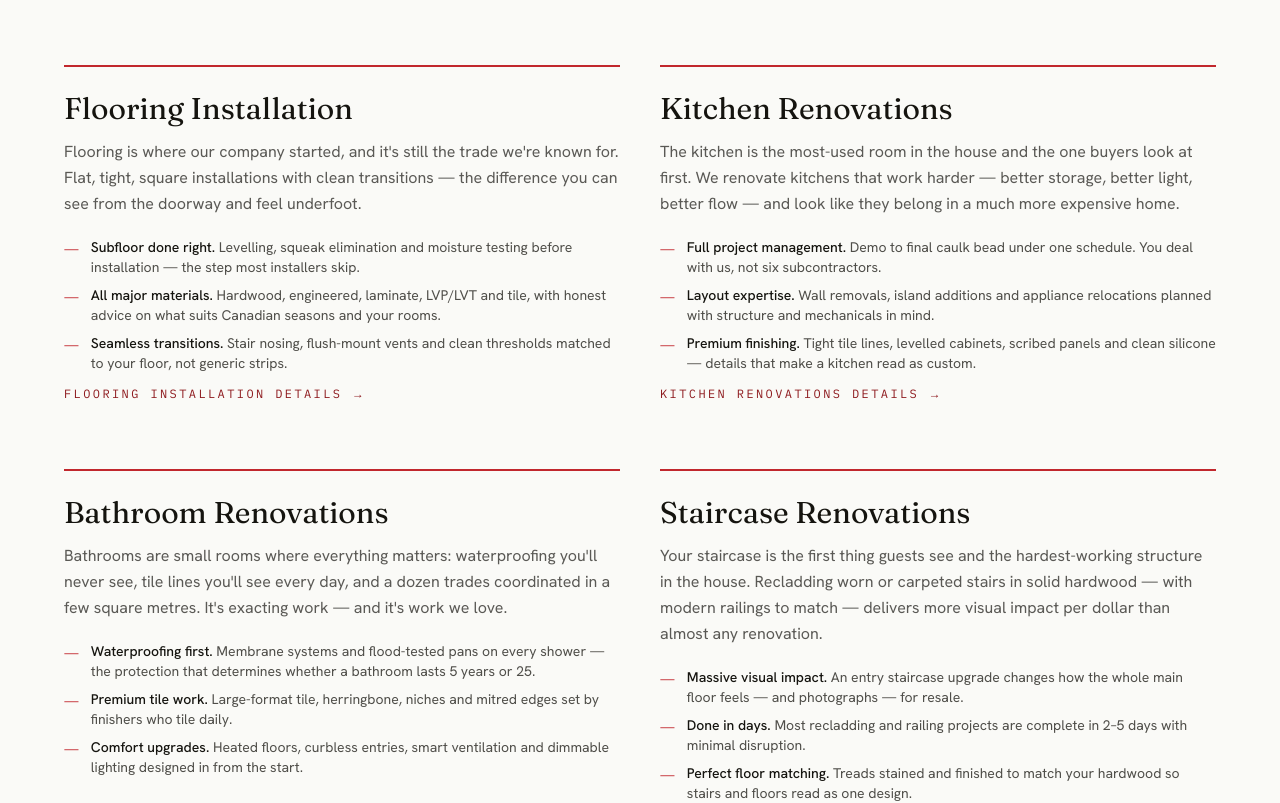
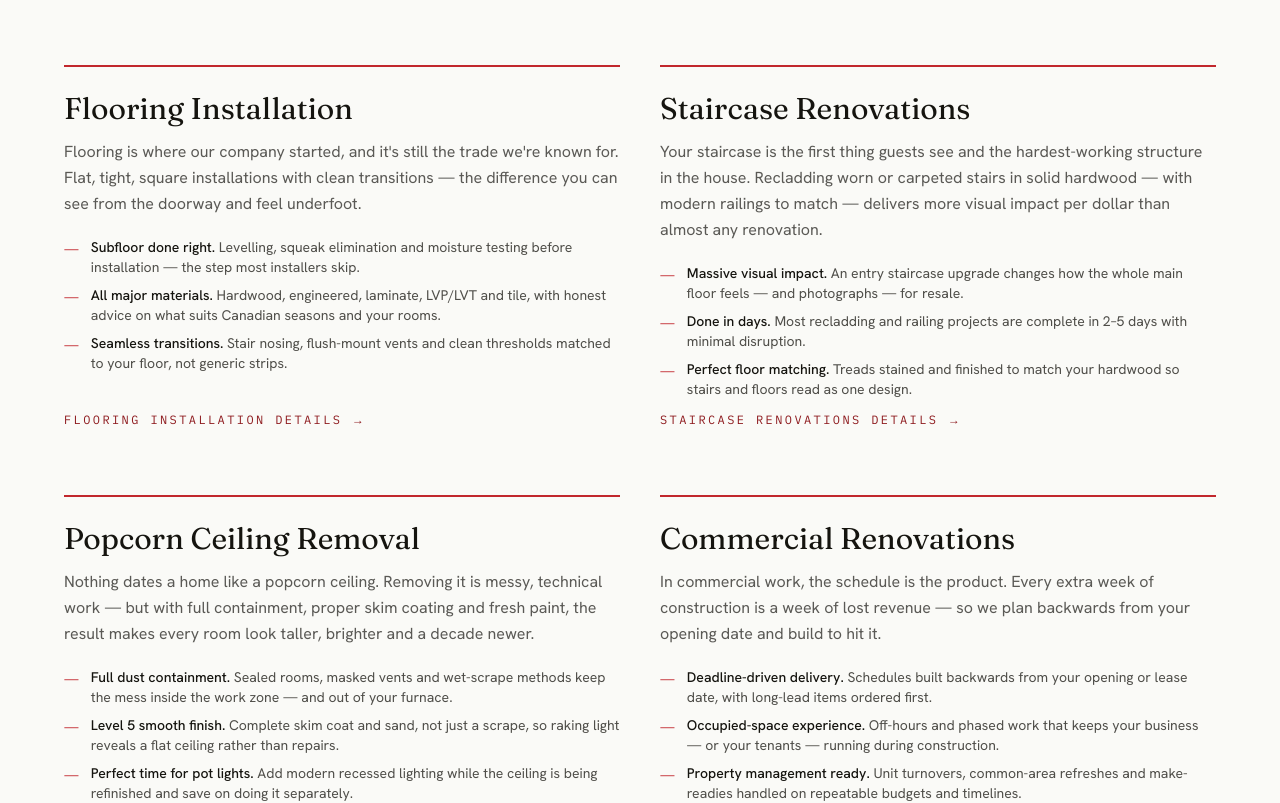
Before and after one commit to DDbuilds/D-D-Builds, a Next.js app: page /services in a window 1280 px wide. Shown: the part 960-1763 px from the top of the page. Built offline with nearby package versions, Linux system fonts and the light colour scheme; no server answers.

Commit message:
Update services.ts

```diff
--- a/content/services.ts
+++ b/content/services.ts
@@ -237,152 +237,6 @@ export const services: Service[] = [
     ],
   },
   {
-    slug: "kitchen-renovations",
-    name: "Kitchen Renovations",
-    short:
-      "From cabinet refacing to full gut renovations — kitchens designed for how your family actually cooks and lives.",
-    metaTitle: "Kitchen Renovation Toronto | Custom Kitchens | D&D Builds",
-    metaDescription:
-      "Kitchen renovations in Toronto and the GTA. Full gut renovations, layout changes, cabinetry, countertops, tile and lighting — managed by one accountable team.",
-    intro:
-      "The kitchen is the most-used room in the house and the one buyers look at first. We renovate kitchens that work harder — better storage, better light, better flow — and look like they belong in a much more expensive home.",
-    description: [
-      "A kitchen renovation touches nearly every trade: demolition, plumbing, electrical, drywall, cabinetry, counters, tile, flooring and paint. Coordinating those trades is where most kitchen projects go sideways. Because we manage all of it, your kitchen comes together in weeks, not months — in the right order, without gaps where nothing happens.",
-      "We work with your designer or help you plan the layout ourselves, including opening walls for islands and pass-throughs, relocating plumbing and gas, and lighting plans that layer task, ambient and accent light.",
-    ],
-    benefits: [
-      {
-        title: "Full project management",
-        text: "Demo to final caulk bead under one schedule. You deal with us, not six subcontractors.",
-      },
-      {
-        title: "Layout expertise",
-        text: "Wall removals, island additions and appliance relocations planned with structure and mechanicals in mind.",
-      },
-      {
-        title: "Premium finishing",
-        text: "Tight tile lines, levelled cabinets, scribed panels and clean silicone — details that make a kitchen read as custom.",
-      },
-      {
-        title: "Realistic timelines",
-        text: "Materials ordered before demo so your family isn't living without a kitchen waiting on a backordered sink.",
-      },
-    ],
-    process: [
-      {
-        title: "Consultation",
-        text: "We review your space and wish list, discuss layout options, and align on a realistic budget range.",
-      },
-      {
-        title: "Design & selections",
-        text: "Layout finalized; cabinets, counters, tile and fixtures selected and ordered with lead times confirmed.",
-      },
-      {
-        title: "Demolition & rough-in",
-        text: "Protected demo, then plumbing, electrical and structural changes with permits where required.",
-      },
-      {
-        title: "Install",
-        text: "Drywall, flooring, cabinetry, counter templating and install, backsplash, lighting and paint in sequence.",
-      },
-      {
-        title: "Punch list & handover",
-        text: "Hardware adjusted, everything tested, site cleaned — then you cook the first meal.",
-      },
-    ],
-    faq: [
-      {
-        q: "How long is a kitchen renovation?",
-        a: "A finishes-only refresh runs 2–3 weeks. A full gut with layout changes typically takes 5–8 weeks on site, plus material lead time before we start — which is why we order everything first.",
-      },
-      {
-        q: "Can you remove the wall between my kitchen and living room?",
-        a: "Usually yes. We assess whether the wall is load-bearing, design the beam with an engineer when needed, and handle the permit so the open-concept change is done safely and legally.",
-      },
-      {
-        q: "Do you supply cabinets and counters?",
-        a: "We work both ways — install product you've purchased, or source cabinetry and stone through our trade suppliers, often below retail.",
-      },
-      {
-        q: "Will I be without a kitchen the whole time?",
-        a: "We help you set up a temporary kitchen station and sequence the work to restore your sink and appliances as early as possible.",
-      },
-    ],
-  },
-  {
-    slug: "bathroom-renovations",
-    name: "Bathroom Renovations",
-    short:
-      "Waterproofed properly, tiled beautifully — powder rooms to spa-grade ensuites, done in weeks not months.",
-    metaTitle: "Bathroom Renovation Toronto | Bathroom Remodeling | D&D Builds",
-    metaDescription:
-      "Bathroom renovations in Toronto and the GTA. Full-gut bathroom remodels with proper waterproofing, custom showers, heated floors and premium tile work.",
-    intro:
-      "Bathrooms are small rooms where everything matters: waterproofing you'll never see, tile lines you'll see every day, and a dozen trades coordinated in a few square metres. It's exacting work — and it's work we love.",
-    description: [
-      "Every D&D Builds bathroom starts behind the walls: modern waterproofing membranes, properly sloped shower bases, correct venting and solid blocking for grab bars and glass. Then comes the part you see — tile laid level and symmetrical, vanities scribed to walls, glass measured tight, and lighting that's actually flattering.",
-      "We build powder rooms, family bathrooms, basement bathrooms and full primary ensuites with curbless showers, heated floors, freestanding tubs and custom niches. Most full renovations are complete in two to three weeks.",
-    ],
-    benefits: [
-      {
-        title: "Waterproofing first",
-        text: "Membrane systems and flood-tested pans on every shower — the protection that determines whether a bathroom lasts 5 years or 25.",
-      },
-      {
-        title: "Premium tile work",
-        text: "Large-format tile, herringbone, niches and mitred edges set by finishers who tile daily.",
-      },
-      {
-        title: "Comfort upgrades",
-        text: "Heated floors, curbless entries, smart ventilation and dimmable lighting designed in from the start.",
-      },
-      {
-        title: "Fast, clean schedule",
-        text: "Materials on site before demo; most bathrooms finished in 2–3 weeks with daily cleanup.",
-      },
-    ],
-    process: [
-      {
-        title: "Consultation & measure",
-        text: "We assess plumbing locations, ventilation and structure, and talk through layout and fixtures.",
-      },
-      {
-        title: "Selections & quote",
-        text: "Tile, vanity, fixtures and glass chosen and priced into a single itemized quote.",
-      },
-      {
-        title: "Demo & rough-in",
-        text: "Protected demolition, plumbing and electrical rough-in, blocking and inspection where permits apply.",
-      },
-      {
-        title: "Waterproof & tile",
-        text: "Membrane installation, flood test, then tile, grout and silicone.",
-      },
-      {
-        title: "Fixtures & finish",
-        text: "Vanity, toilet, glass, lighting, accessories and paint — then a final walkthrough together.",
-      },
-    ],
-    faq: [
-      {
-        q: "How much does a bathroom renovation cost in Toronto?",
-        a: "A standard full-gut family bathroom typically runs $18,000–$35,000 depending on size and finishes; powder rooms less, large custom ensuites more. Every quote is itemized so you can adjust scope to budget.",
-      },
-      {
-        q: "How long will I be without my bathroom?",
-        a: "Most full renovations take 2–3 weeks. If it's your only bathroom we sequence the work to keep the toilet functional for as much of the project as possible.",
-      },
-      {
-        q: "Can you do a curbless / walk-in shower?",
-        a: "Yes — curbless showers need the floor structure recessed or built up correctly, which we plan during rough-in. It's one of our most requested upgrades.",
-      },
-      {
-        q: "Do you install heated floors?",
-        a: "Yes, electric in-floor heating with programmable thermostats is a popular add-on, typically adding $1,200–$2,500 depending on area.",
-      },
-    ],
-  },
-  {
     slug: "staircase-renovations",
     name: "Staircase Renovations",
     short:
```
